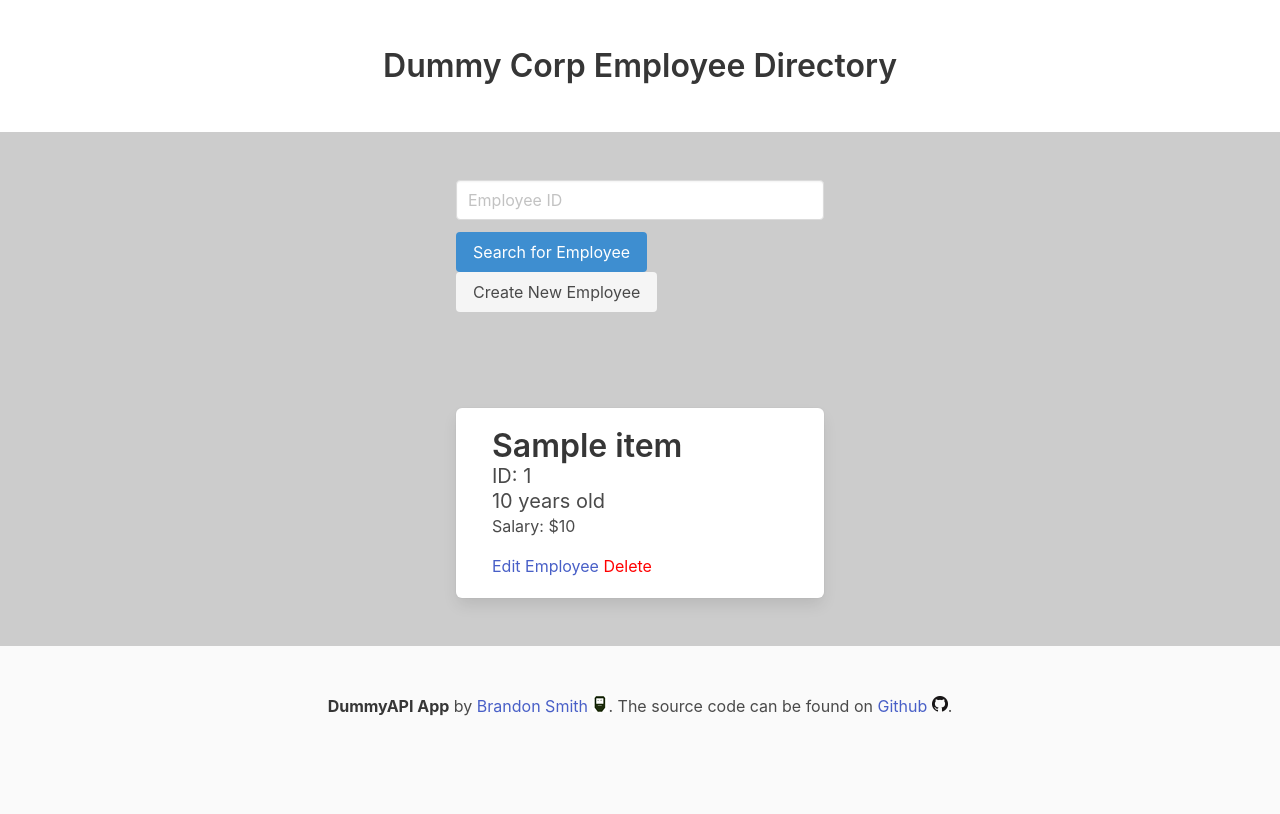
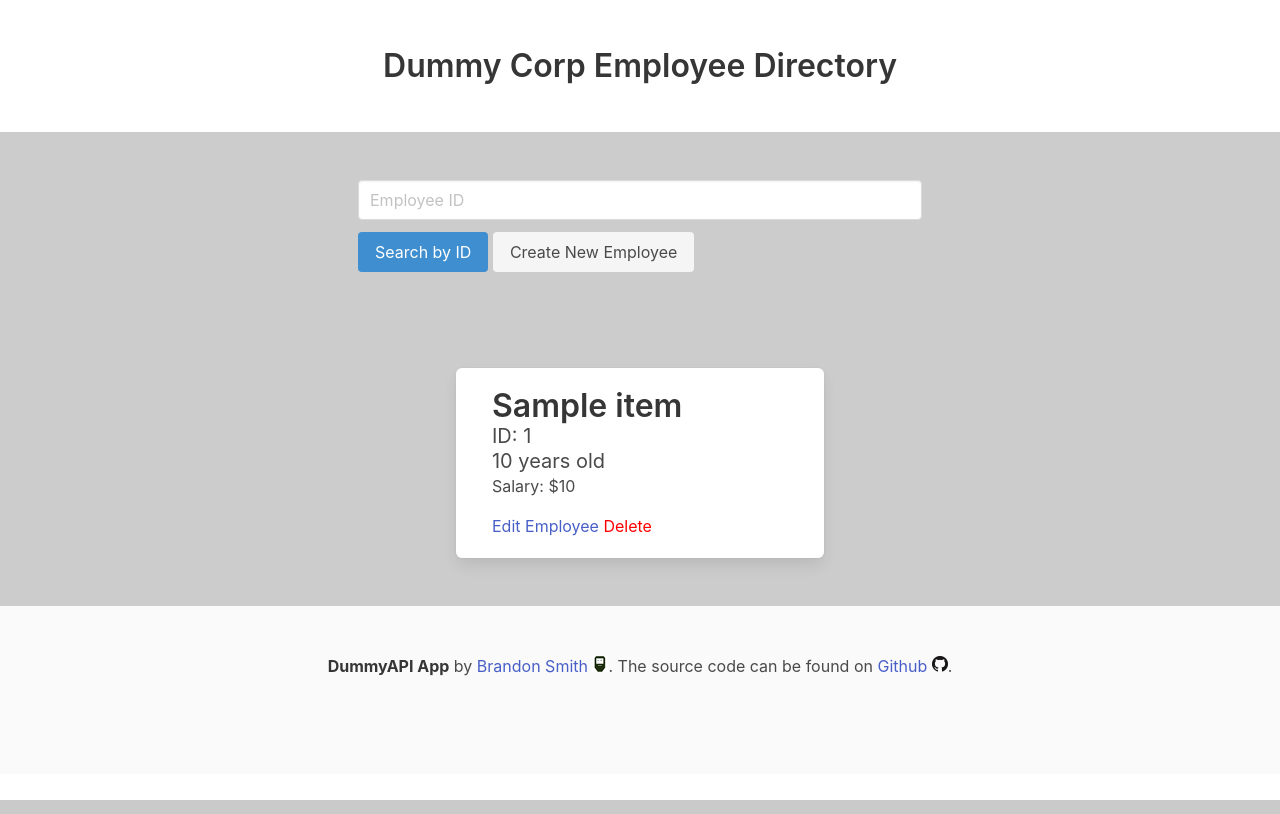
Before and after one commit to BrickBeard/dummyAPI, a Django app: page / in a window 1280 px wide. Run offline with Django 3.2, Linux system fonts and the light colour scheme; tables that the repository leaves empty hold one stand-in row (values such as "Sample post"); a database or web service that is not in the repository returns one stand-in record (values such as "Sample title"); data that the repository does not hold is empty; some libraries are stand-ins or nearby versions.

Commit message:
Updated some styling for today

```diff
--- a/employees/templates/employees/index.html
+++ b/employees/templates/employees/index.html
@@ -23,7 +23,7 @@
         <section class="section">
             <div class="container">
                 <div class="columns">
-                    <div class="column is-offset-4 is-4">
+                    <div class="column is-offset-3 is-6">
                         {% if messages %}
                         {% for message in messages %}
                         <p>{{ message }}</p>
@@ -36,13 +36,15 @@
                                     {{ form }}
                                 </div>
                             </div>
-                            <div class="control">
-                                <button type="submit" class="button is-info">
-                                    Search for Employee
-                                </button>
-                                <a href="{% url 'create' %}" class="button is-light">
-                                    Create New Employee
-                                </a>
+                            <div class="field is-grouped-center">
+                                <p class="control">
+                                    <button type="submit" class="button is-info">
+                                        Search by ID
+                                    </button>
+                                    <a href="{% url 'create' %}" class="button is-light">
+                                        Create New Employee
+                                    </a>
+                                </p>
                             </div>
                         </form>
                     </div>
```
Also changed, not shown: employees/templates/employees/editForm.html (+10 -0 lines).
